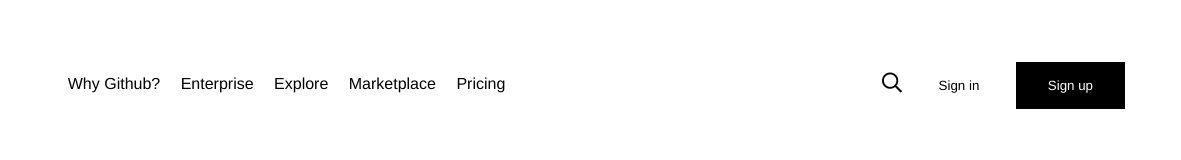
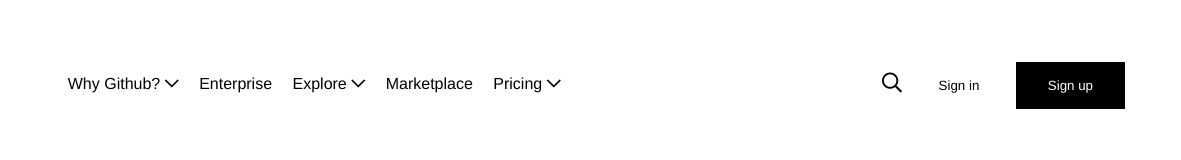
Before and after one commit to overlineink/Weekly-Inspiration, a website: page week2/index.html in a window 1280 px wide. Shown: the full height of the page, 99-1280 px from the left. Drawn offline with Linux system fonts and the light colour scheme.

Commit message:
improvement(week2): add chevron icon to denotate dropdown

```diff
--- a/week2/index.html
+++ b/week2/index.html
@@ -15,19 +15,25 @@
         <div class="navbar-menu">
             <ul class="navbar-list">
                 <li class="navbar-list-item">
-                    <a href="" class="navbar-link">Why Github?</a>
+                    <a href="" class="navbar-link">
+                        Why Github? <span class="far fa-chevron-down text-small"></span>
+                    </a>
                 </li>
                 <li class="navbar-list-item">
                     <a href="" class="navbar-link">Enterprise</a>
                 </li>
                 <li class="navbar-list-item">
-                    <a href="" class="navbar-link">Explore</a>
+                    <a href="" class="navbar-link">
+                        Explore <span class="far fa-chevron-down text-small"></span>
+                    </a>
                 </li>
                 <li class="navbar-list-item">
                     <a href="" class="navbar-link">Marketplace</a>
                 </li>
                 <li class="navbar-list-item">
-                    <a href="" class="navbar-link">Pricing</a>
+                    <a href="" class="navbar-link">
+                        Pricing <span class="far fa-chevron-down text-small"></span>
+                    </a>
                 </li>
             </ul>
         </div>
```
